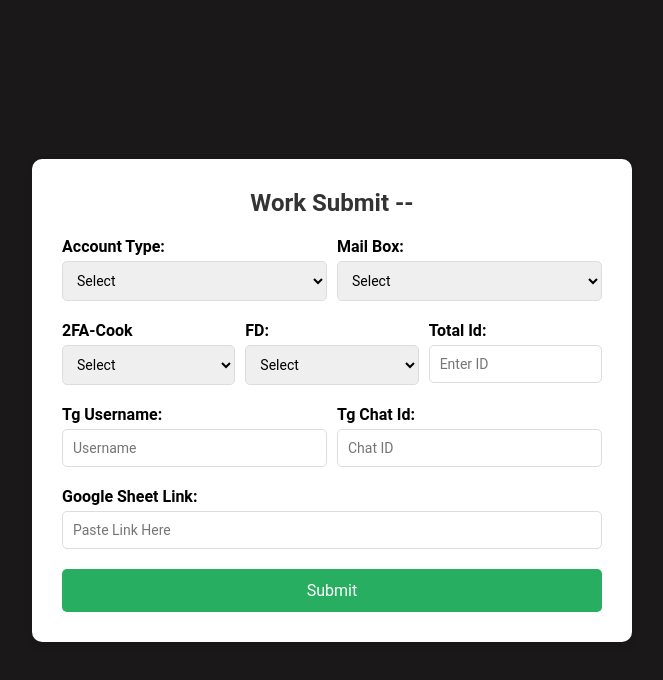
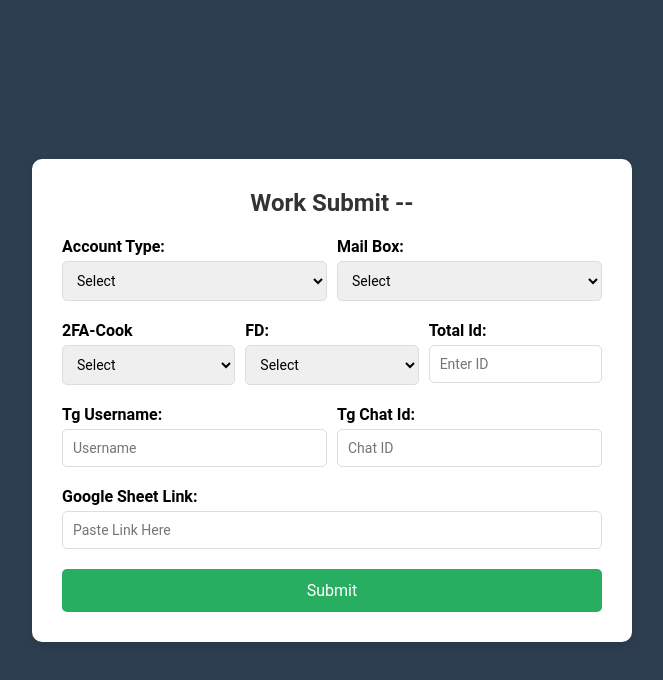
Before and after one commit to ocearn/fbm-work-submite-, a plain HTML site: page index.html in a window 1280 px wide. Shown: the whole page, without its empty margins (308-971 px from the left). Drawn offline with Linux system fonts and the light colour scheme.

Commit message:
styles.css

```diff
--- a/styles.css
+++ b/styles.css
@@ -2,7 +2,7 @@
 
 body {
     font-family: Arial, sans-serif;
-    background-color: #1a1818;
+    background-color: #2c3e50;
     display: flex;
     justify-content: center;
     align-items: center;
```
